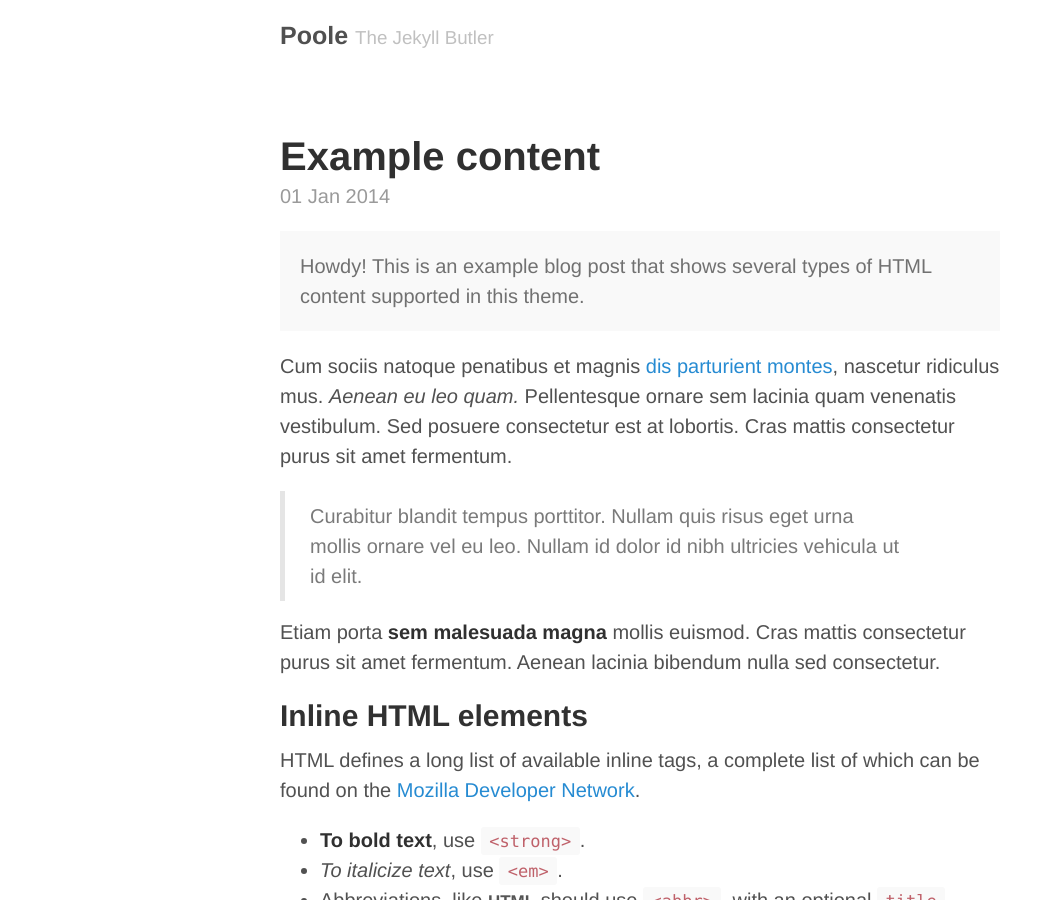
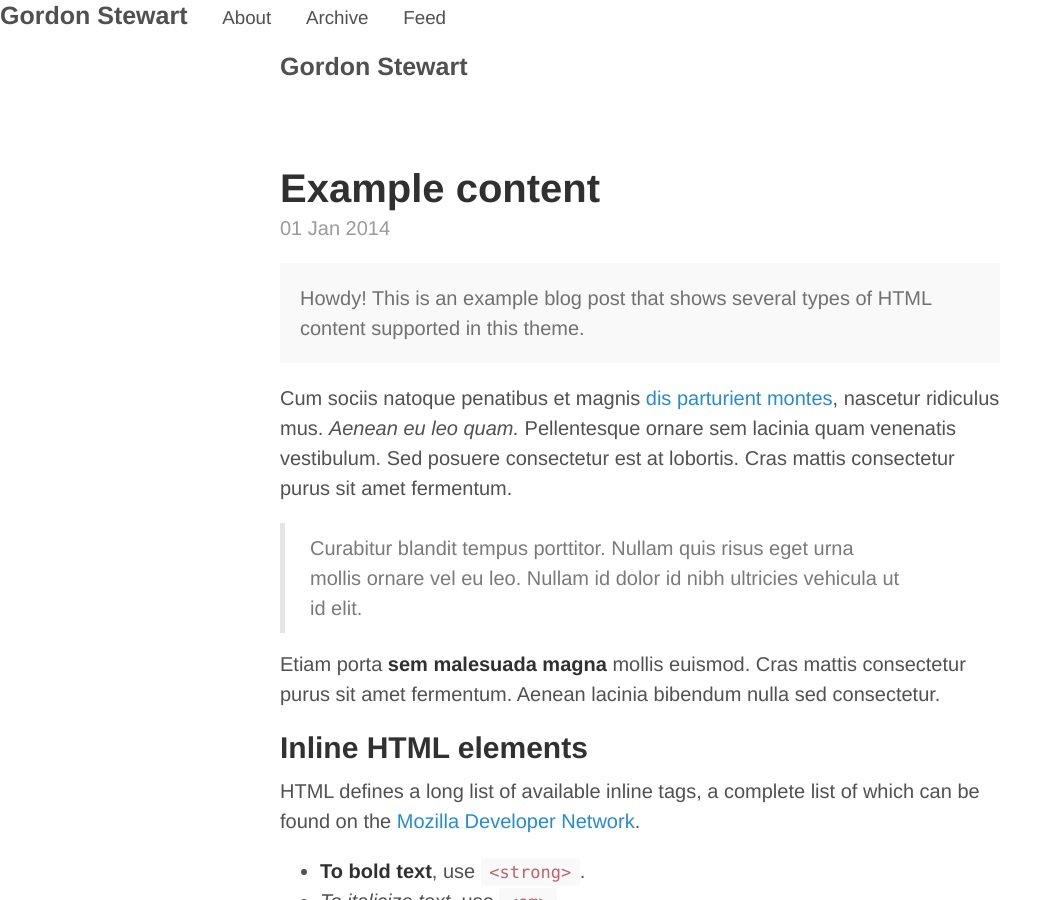
Before and after one commit to gstew5/gstew5.github.io, a Jekyll site: the page built from index.html, in a window 1280 px wide and 900 px high. Shown: the whole window, without its empty margins (0-1061 px from the left). Built offline with Jekyll 4.4.1, drawn with Linux system fonts in a browser that asks for light colours; Markdown is read by kramdown in place of the engine named in the settings; the list of posts is cut into pages by our own code.

Commit message:
More edits

```diff
--- a/_config.yml
+++ b/_config.yml
@@ -1,22 +1,22 @@
 # Dependencies
 markdown:         redcarpet
-pygments:         true
+pygments:         false
 
 # Permalinks
 permalink:        pretty
 
 # Setup
-title:            Poole
-tagline:          The Jekyll Butler
-url:              http://getpoole.com
+title:            Gordon Stewart
+tagline:
+url:              http://gstew5.github.io
 paginate:         1
 baseurl:          /
 author:
-  name:           Mark Otto
-  url:            https://twitter.com/mdo
-  email:          markdotto@gmail.com
+  name:           Gordon Stewart
+  url:            http://www.cs.princeton.edu/~jsseven
+  email:          gstew5@gmail.com
 
-# Custom vars
-version:          1.0.0
-github:
-  repo:           https://github.com/poole/poole
+pages_list:
+  About: '/about'
+  Archive: '/archive'
+  Feed: '/atom.xml'
--- a/_layouts/default.html
+++ b/_layouts/default.html
@@ -2,6 +2,15 @@
 <html xmlns="http://www.w3.org/1999/xhtml" xml:lang="en" lang="en-us">
 
   {% include head.html %}
+
+  <h3 class="masthead-title">
+    <a href="/" title="Home">{{ site.title }}</a>
+
+    {% for page in site.pages_list %}
+    &nbsp;&nbsp;&nbsp;
+    <small><a href="{{ page[1]  }}">{{ page[0] }}</a></small>
+    {% endfor %}
+  </h3>
 
   <body>
 
```
